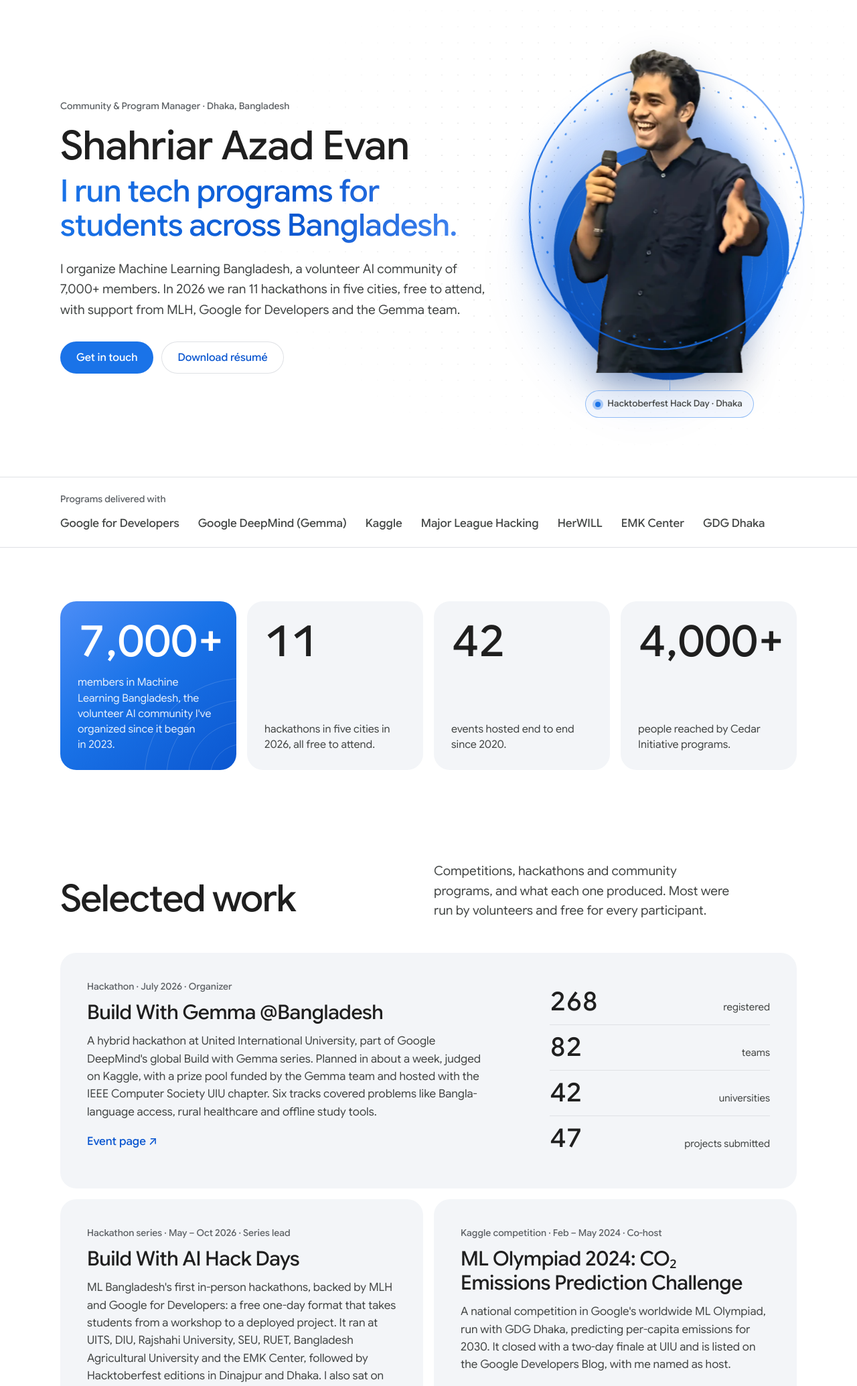
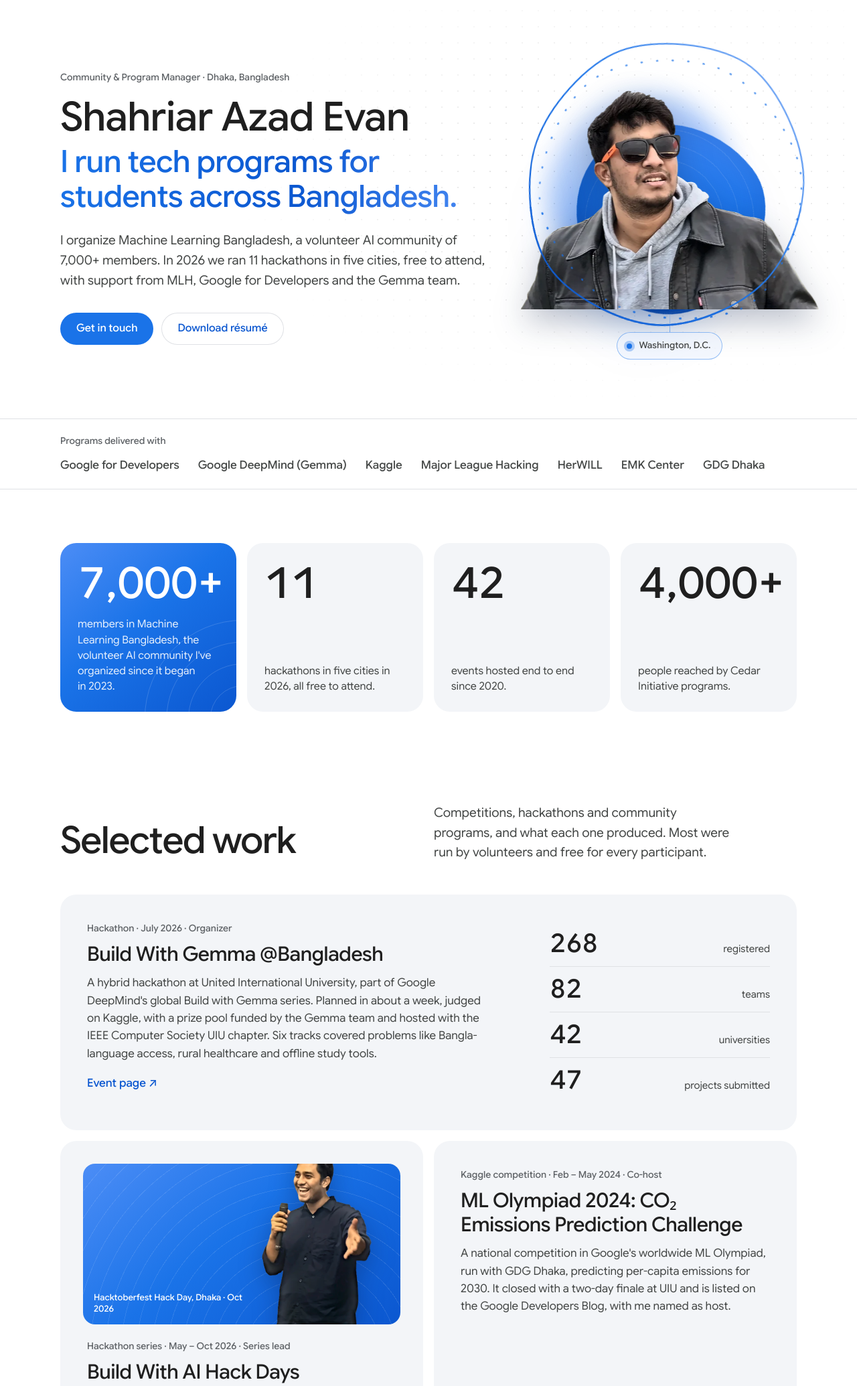
Before and after one commit to mevan101/portfolio-2026, a plain HTML site: page index.html in a window 1280 px wide. Shown: the part 80-2150 px from the top of the page at 67% size. Drawn offline with Linux system fonts and the light colour scheme.

Commit message:
Washington, D.C. portrait in the hero; speaking photo moves to Hack Days
- New hero portrait: BiRefNet cut-out of the D.C. photo with face
  relight, local contrast and sharpening (1x/2x WebP), sized so the
  head breaks out of the morphing blob and the orbit rings wrap around
  it; caption reads "Washington, D.C."
- The Hacktoberfest speaking photo now heads the Build With AI Hack
  Days card on a blue panel with its own caption
- Responsive: portrait scales down under 1100px and 820px so nothing
  spills past the viewport; audited 320-1920px

Co-Authored-By: Claude Opus 5.5 <noreply@anthropic.com>
Claude-Session: https://claude.ai/code/session_01PLjxs9tdQ5vjxFupRfSiNv

```diff
--- a/index.html
+++ b/index.html
@@ -38,7 +38,7 @@
 <script type="application/ld+json">
 {"@context":"https://schema.org","@graph":[
 {"@type":"ProfilePage","@id":"https://msaevan.com/#page","url":"https://msaevan.com/","name":"Shahriar Azad Evan – Community & Program Manager","inLanguage":"en","dateModified":"2026-11-12","mainEntity":{"@id":"https://msaevan.com/#person"}},
-{"@type":"Person","@id":"https://msaevan.com/#person","name":"Shahriar Azad Evan","alternateName":["Md Shahriar Azad Evan","MSA Evan"],"url":"https://msaevan.com/","image":["https://msaevan.com/portrait.jpg","https://msaevan.com/speaker@2x.webp"],"email":"mailto:shahriar@sarc.edu.bd","jobTitle":"Community & Program Manager","description":"Community and program manager in Dhaka, Bangladesh. Organizer of Machine Learning Bangladesh and founder of Cedar Initiative.","address":{"@type":"PostalAddress","addressLocality":"Dhaka","addressCountry":"BD"},
+{"@type":"Person","@id":"https://msaevan.com/#person","name":"Shahriar Azad Evan","alternateName":["Md Shahriar Azad Evan","MSA Evan"],"url":"https://msaevan.com/","image":["https://msaevan.com/portrait.jpg","https://msaevan.com/portrait-dc@2x.webp","https://msaevan.com/speaker@2x.webp"],"email":"mailto:shahriar@sarc.edu.bd","jobTitle":"Community & Program Manager","description":"Community and program manager in Dhaka, Bangladesh. Organizer of Machine Learning Bangladesh and founder of Cedar Initiative.","address":{"@type":"PostalAddress","addressLocality":"Dhaka","addressCountry":"BD"},
 "affiliation":[{"@type":"Organization","name":"Machine Learning Bangladesh","url":"https://mlbangladesh.org/"},{"@type":"Organization","name":"Cedar Initiative","url":"https://cedar-initiative.org/"},{"@type":"Organization","name":"CMX"}],
 "memberOf":{"@type":"Organization","name":"Google AI Community Network"},
 "alumniOf":[{"@type":"CollegeOrUniversity","name":"Kirkwood Community College"},{"@type":"CollegeOrUniversity","name":"United International University"}],
@@ -430,6 +430,22 @@ footer .wide{align-items:center}
 @media (max-width:820px){.caption{margin-top:18px;font-size:12.5px}.caption::before{top:-19px;height:18px}}
 @media (prefers-reduced-motion:no-preference){.caption{animation:fade .8s cubic-bezier(.2,.7,.2,1) both 1s}}
 
+/* hero uses the wider head-and-shoulders portrait */
+.stage{aspect-ratio:1/1;max-width:480px}
+.speaker{width:122%}
+.blob{left:13%;right:13%}
+.b2{left:2%;right:26%;bottom:10%}
+.rings{top:-12%}
+.caption{margin-top:34px}.caption::before{top:-35px;height:34px}
+@media (max-width:1100px){.speaker{width:106%}}
+@media (max-width:820px){.stage{max-width:300px}.speaker{width:108%}.rings{top:-8%}.caption{margin-top:22px}.caption::before{top:-23px;height:22px}}
+/* photo panel inside a work card */
+.card-media{position:relative;height:240px;margin:-6px -6px 22px;border-radius:18px;overflow:hidden;background:var(--grad-tile)}
+.card-media::before{content:"";position:absolute;inset:0;background:repeating-radial-gradient(circle at 70% 120%,rgba(255,255,255,0) 0 22px,rgba(255,255,255,.1) 22px 23px)}
+.card-media img{position:absolute;right:8%;bottom:0;height:112%;width:auto;filter:drop-shadow(0 12px 18px rgba(4,30,80,.35))}
+.card-media figcaption{position:absolute;left:16px;bottom:14px;max-width:52%;font-size:13px;font-weight:500;line-height:1.35;color:#fff}
+@media (max-width:520px){.card-media{height:200px}}
+
 /* Motion: hero reveal and count-ups */
 @media (prefers-reduced-motion:no-preference){
   .hero .line{animation:rise 1s cubic-bezier(.16,1,.3,1) both;animation-delay:var(--d,0ms)}
@@ -497,14 +513,14 @@ footer .wide{align-items:center}
           <g class="o1"><path pathLength="100" d="M169.5 0.0C170.9 44.4 145.1 110.4 110.4 138.5C75.7 166.5 6.8 178.6 -38.5 168.5C-83.7 158.3 -140.4 118.5 -160.9 77.5C-181.4 36.4 -182.0 -37.9 -161.4 -77.7C-140.7 -117.5 -80.7 -152.7 -36.8 -161.2C7.2 -169.6 67.9 -155.1 102.3 -128.2C136.6 -101.4 168.2 -44.4 169.5 0.0Z" stroke="url(#rg-back)"/></g>
           <g class="o2"><path class="dots" pathLength="100" d="M158.5 0.0C158.4 46.9 121.8 115.2 81.0 140.2C40.1 165.3 -46.8 173.7 -86.8 150.3C-126.8 127.0 -160.0 48.2 -158.9 0.0C-157.8 -48.2 -120.2 -115.3 -80.1 -138.8C-40.1 -162.3 41.6 -164.1 81.4 -141.0C121.2 -117.9 158.5 -46.9 158.5 0.0Z"/></g>
         </svg>
-        <img class="speaker u-photo" data-depth="-5" src="speaker.webp" srcset="speaker.webp 463w, speaker@2x.webp 927w" sizes="(max-width:820px) 62vw, 420px" width="463" height="715" alt="Shahriar Azad Evan speaking at Hacktoberfest Hack Day in Dhaka" fetchpriority="high">
+        <img class="speaker u-photo" data-depth="-5" src="portrait-dc.webp" srcset="portrait-dc.webp 707w, portrait-dc@2x.webp 1415w" sizes="(max-width:820px) 80vw, 480px" width="707" height="513" alt="Portrait of Shahriar Azad Evan in Washington, D.C." fetchpriority="high">
         <svg class="rings front" viewBox="-200 -200 400 400" aria-hidden="true" focusable="false" data-depth="12">
           <defs><linearGradient id="rg-front" x1="0" y1="0" x2="1" y2="1"><stop offset="0" stop-color="#8ab4f8"/><stop offset=".5" stop-color="#1a73e8"/><stop offset="1" stop-color="#0b57d0"/></linearGradient></defs>
           <g class="o1"><path pathLength="100" d="M169.5 0.0C170.9 44.4 145.1 110.4 110.4 138.5C75.7 166.5 6.8 178.6 -38.5 168.5C-83.7 158.3 -140.4 118.5 -160.9 77.5C-181.4 36.4 -182.0 -37.9 -161.4 -77.7C-140.7 -117.5 -80.7 -152.7 -36.8 -161.2C7.2 -169.6 67.9 -155.1 102.3 -128.2C136.6 -101.4 168.2 -44.4 169.5 0.0Z" stroke="url(#rg-front)"/></g>
           <g class="o2"><path class="dots" pathLength="100" d="M158.5 0.0C158.4 46.9 121.8 115.2 81.0 140.2C40.1 165.3 -46.8 173.7 -86.8 150.3C-126.8 127.0 -160.0 48.2 -158.9 0.0C-157.8 -48.2 -120.2 -115.3 -80.1 -138.8C-40.1 -162.3 41.6 -164.1 81.4 -141.0C121.2 -117.9 158.5 -46.9 158.5 0.0Z"/></g>
         </svg>
       </div>
-      <p class="caption"><span class="live" aria-hidden="true"></span>Hacktoberfest Hack Day · Dhaka</p>
+      <p class="caption"><span class="live" aria-hidden="true"></span>Washington, D.C.</p>
     </div>
   </div>
 </div>
@@ -547,6 +563,7 @@ footer .wide{align-items:center}
         </div>
       </article>
       <article class="card">
+        <figure class="card-media"><img src="speaker.webp" srcset="speaker.webp 463w, speaker@2x.webp 927w" sizes="(max-width:900px) 60vw, 300px" width="463" height="715" alt="Shahriar Azad Evan speaking at Hacktoberfest Hack Day in Dhaka" loading="lazy"><figcaption>Hacktoberfest Hack Day, Dhaka · Oct 2026</figcaption></figure>
         <p class="tag">Hackathon series · May – Oct 2026 · Series lead</p>
         <h3>Build With AI Hack Days</h3>
         <p class="lead">ML Bangladesh's first in-person hackathons, backed by MLH and Google for Developers: a free one-day format that takes students from a workshop to a deployed project. It ran at UITS, DIU, Rajshahi University, SEU, RUET, Bangladesh Agricultural University and the EMK Center, followed by Hacktoberfest editions in Dinajpur and Dhaka. I also sat on the judging panel at UITS.</p>
```
Also changed, not shown: portrait-dc.webp (added), portrait-dc@2x.webp (added).
